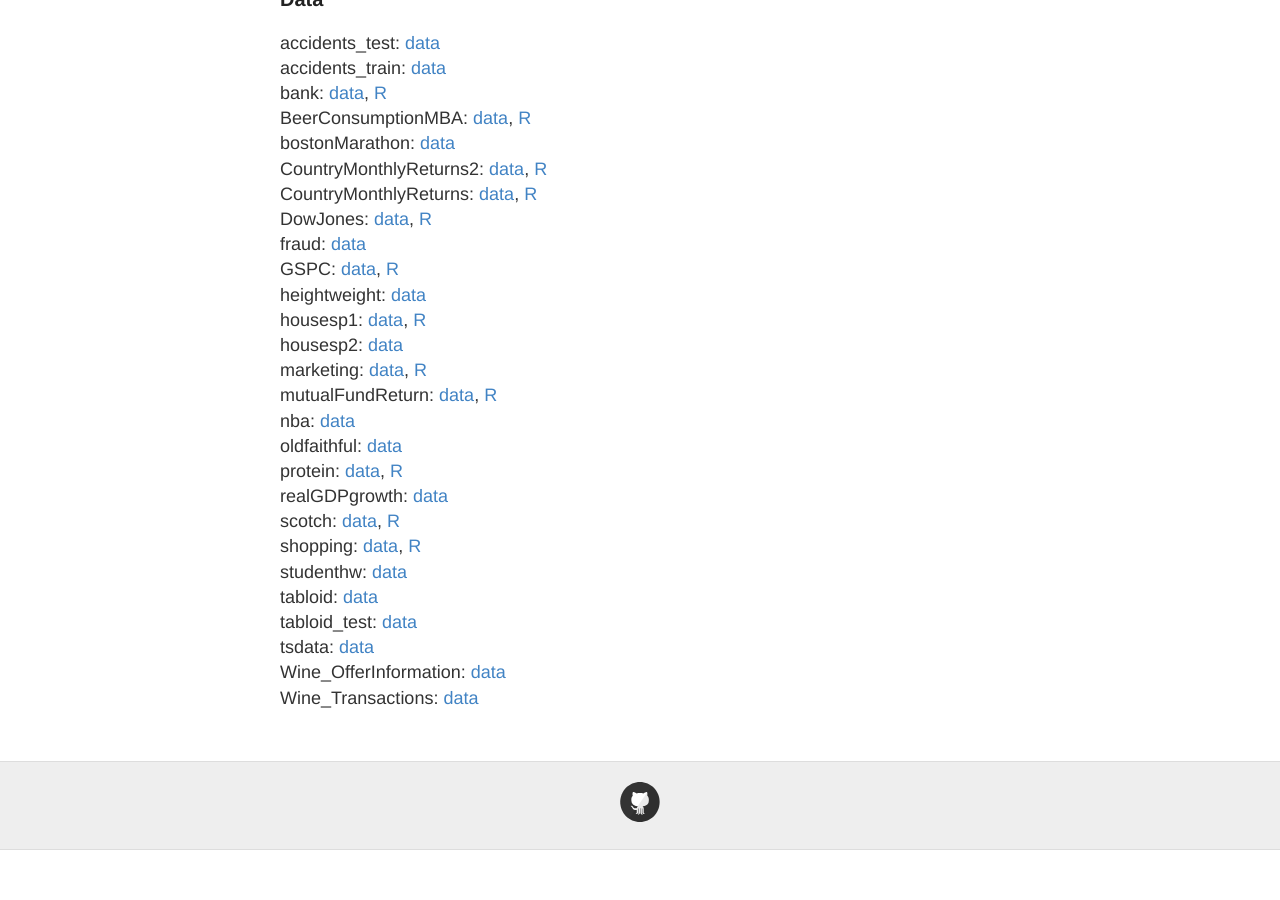
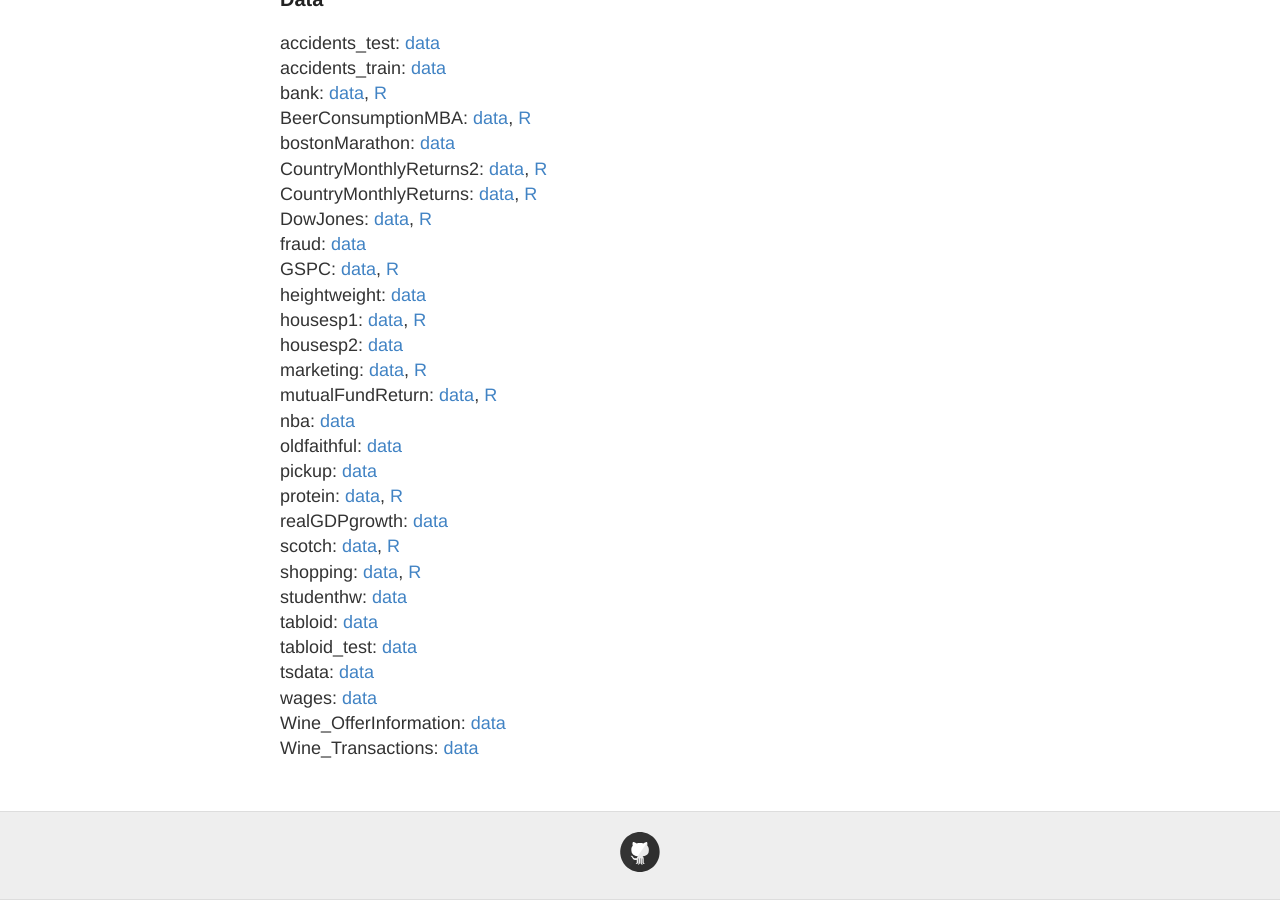
Before and after one commit to mlakolar/BUS41000, a Jekyll site: the page built from lectures.md, in a window 1280 px wide and 900 px high, scrolled down 1054 px. Built offline with Jekyll 4.4.1, drawn with Linux system fonts in a browser that asks for light colours; before the commit the page ends 1904 px from its top, so only the background shows below that.

Commit message:
Update lectures.md

```diff
--- a/lectures.md
+++ b/lectures.md
@@ -111,6 +111,7 @@ marketing: [data](https://github.com/mlakolar/BUS41000/raw/master/data/marketing
 mutualFundReturn: [data](https://github.com/mlakolar/BUS41000/raw/master/data/mutualFundReturn.csv), [R](https://github.com/mlakolar/BUS41000/raw/master/data/mutualFundReturn.R)
 nba: [data](https://github.com/mlakolar/BUS41000/raw/master/data/nba.csv)
 oldfaithful: [data](https://github.com/mlakolar/BUS41000/raw/master/data/oldfaithful.csv)
+pickup: [data](https://github.com/mlakolar/BUS41000/raw/master/data/pickup.csv)
 protein: [data](https://github.com/mlakolar/BUS41000/raw/master/data/protein.csv), [R](https://github.com/mlakolar/BUS41000/raw/master/data/protein.R)
 realGDPgrowth: [data](https://github.com/mlakolar/BUS41000/raw/master/data/realGDPgrowth.csv)
 scotch: [data](https://github.com/mlakolar/BUS41000/raw/master/data/scotch.csv), [R](https://github.com/mlakolar/BUS41000/raw/master/data/scotch.R)
@@ -119,5 +120,6 @@ studenthw: [data](https://github.com/mlakolar/BUS41000/raw/master/data/studenthw
 tabloid: [data](https://github.com/mlakolar/BUS41000/raw/master/data/tabloid.csv)
 tabloid_test: [data](https://github.com/mlakolar/BUS41000/raw/master/data/tabloid_test.csv)
 tsdata: [data](https://github.com/mlakolar/BUS41000/raw/master/data/tsdata.csv)
+wages: [data](https://github.com/mlakolar/BUS41000/raw/master/data/wages.csv)
 Wine_OfferInformation: [data](https://github.com/mlakolar/BUS41000/raw/master/data/Wine_OfferInformation.csv)
 Wine_Transactions: [data](https://github.com/mlakolar/BUS41000/raw/master/data/Wine_Transactions.csv)
```
